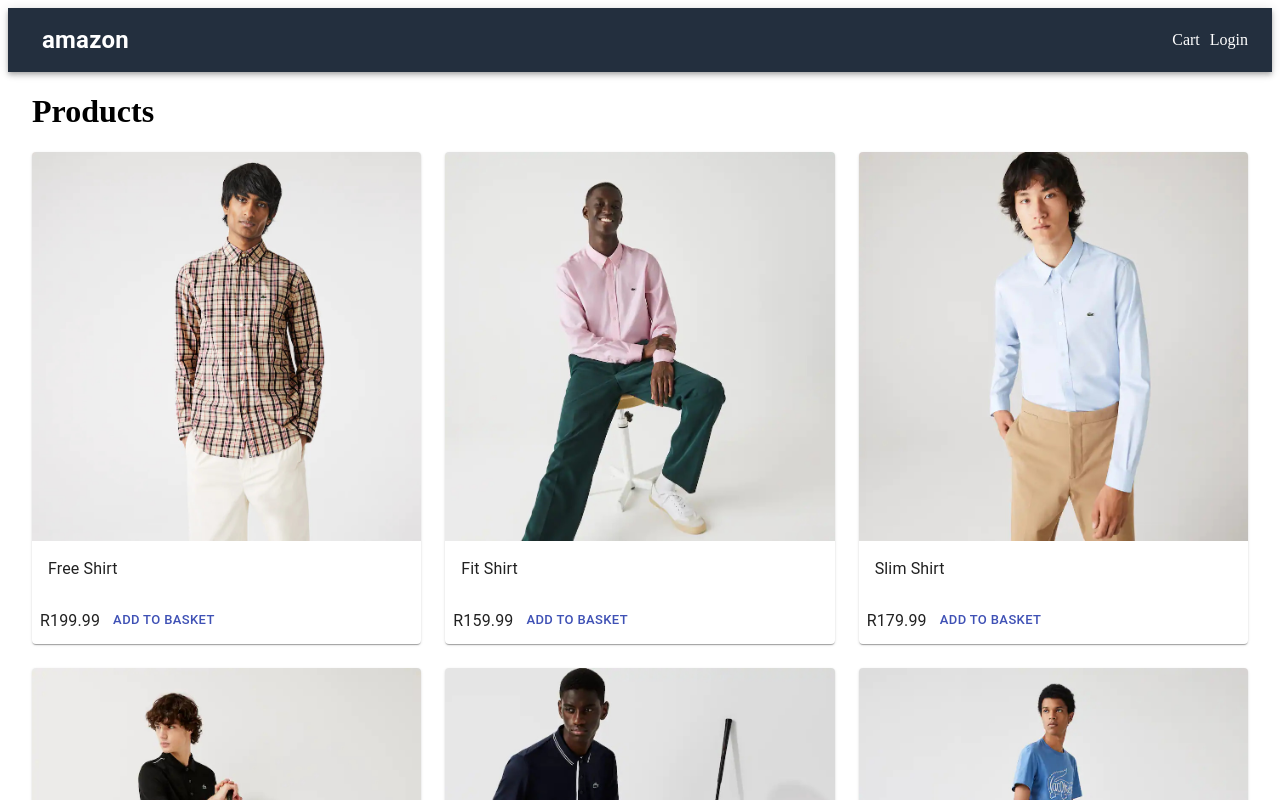
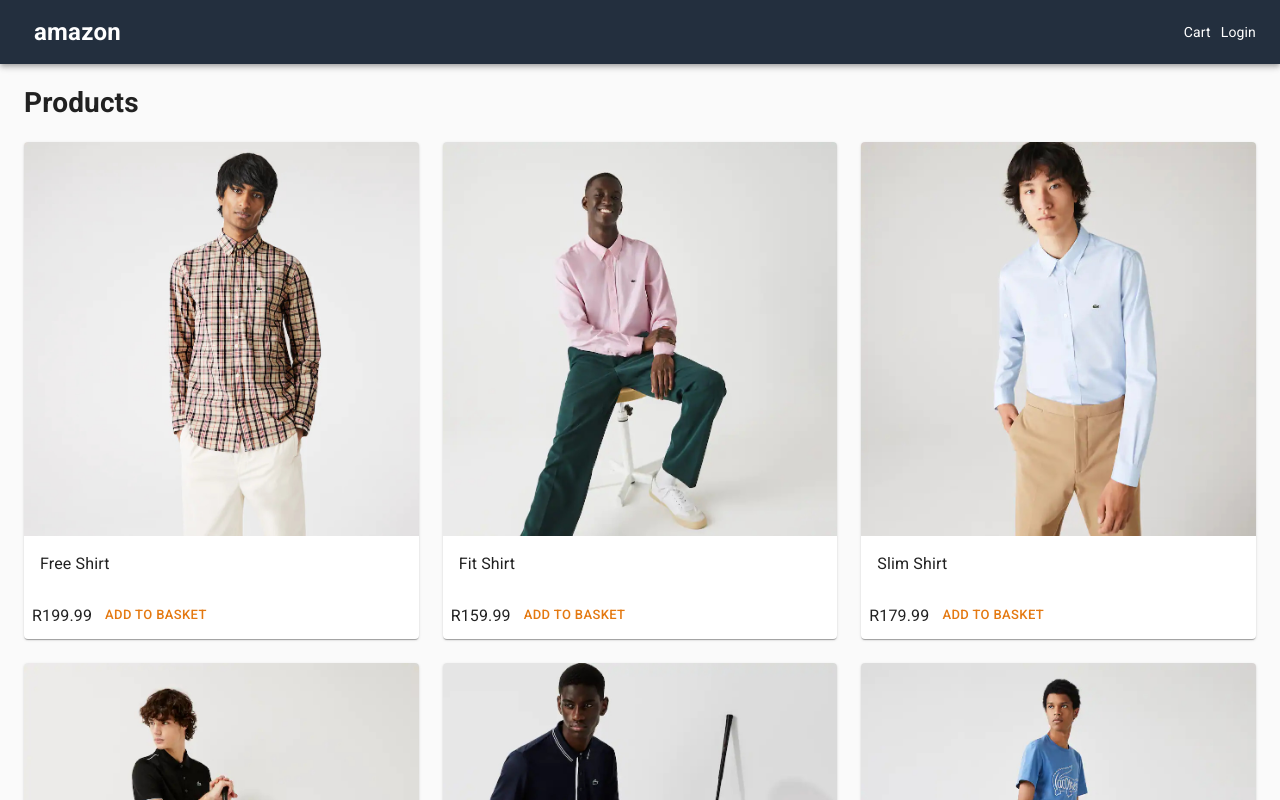
Before and after one commit to marothi-codes/next-amazon, a Next.js app: page / in a window 1280 px wide. Shown: the top 800 px of the page. Built offline with nearby package versions, Linux system fonts and the light colour scheme.

Commit message:
Material UI theme customized.

```diff
--- a/components/Layout.js
+++ b/components/Layout.js
@@ -1,4 +1,13 @@
-import { AppBar, Container, Link, Toolbar, Typography } from '@material-ui/core';
+import {
+  AppBar,
+  Container,
+  createTheme,
+  CssBaseline,
+  Link,
+  ThemeProvider,
+  Toolbar,
+  Typography,
+} from '@material-ui/core';
 import Head from 'next/head';
 import NextLink from 'next/link';
 import React from 'react';
@@ -6,6 +15,29 @@
 import useStyles from '../utils/styles';
 
 function Layout({ title, description, children }) {
+  const theme = createTheme({
+    typography: {
+      h1: {
+        fontSize: '1.6rem',
+        fontWeight: 400,
+        margin: '1rem 0',
+      },
+      h2: {
+        fontSize: '1.4rem',
+        fontWeight: 400,
+        margin: '1 rem 0',
+      },
+    },
+    palette: {
+      type: 'light',
+      primary: {
+        main: '#e47911',
+      },
+      secondary: {
+        main: '#cccccc',
+      },
+    },
+  });
   const classes = useStyles();
   return (
     <div>
@@ -13,6 +45,8 @@
         <title>{title ? `${title} - Next Amazon` : 'Next Amazon'}</title>
         {description && <meta name="description" content={description} />}
       </Head>
+      <ThemeProvider theme={theme}>
+        <CssBaseline />
         <AppBar className={classes.navbar} position="static">
           <Toolbar>
             <NextLink href="/" passHref>
@@ -20,7 +54,9 @@
                 <Typography className={classes.brand}>amazon</Typography>
               </Link>
             </NextLink>
+
             <div className={classes.grow}></div>
+
             <div>
               <NextLink href="/cart" passHref>
                 <Link>Cart</Link>
@@ -35,6 +71,7 @@
         <footer className={classes.footer}>
           &copy; Copyright {new Date().getFullYear()} | Next Amazon Inc.
         </footer>
+      </ThemeProvider>
     </div>
   );
 }
--- a/pages/_document.js
+++ b/pages/_document.js
@@ -6,7 +6,12 @@
   render() {
     return (
       <Html lang="en">
-        <Head></Head>
+        <Head>
+          <link
+            rel="stylesheet"
+            href="https://fonts.googleapis.com/css?family=Roboto:300,400,500,700&display=swap"
+          />
+        </Head>
         <body>
           <Main />
           <NextScript />
--- a/pages/product/[slug].js
+++ b/pages/product/[slug].js
@@ -38,7 +38,9 @@
         <Grid item md={3} xs={12}>
           <List>
             <ListItem>
-              <Typography component="h1">{product.name}</Typography>
+              <Typography component="h1" variant="h1">
+                {product.name}
+              </Typography>
             </ListItem>
             <ListItem>
               <Typography>Category: {product.category}</Typography>
```
Lines whose indentation alone changed are shown as unchanged.
